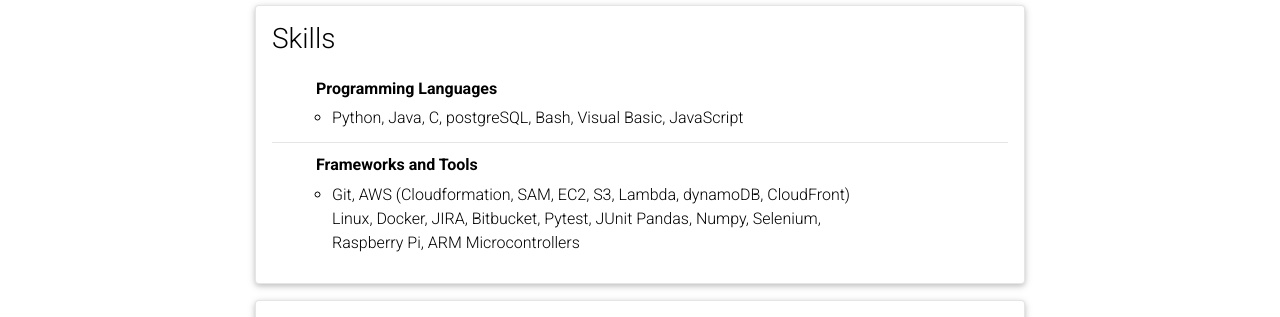
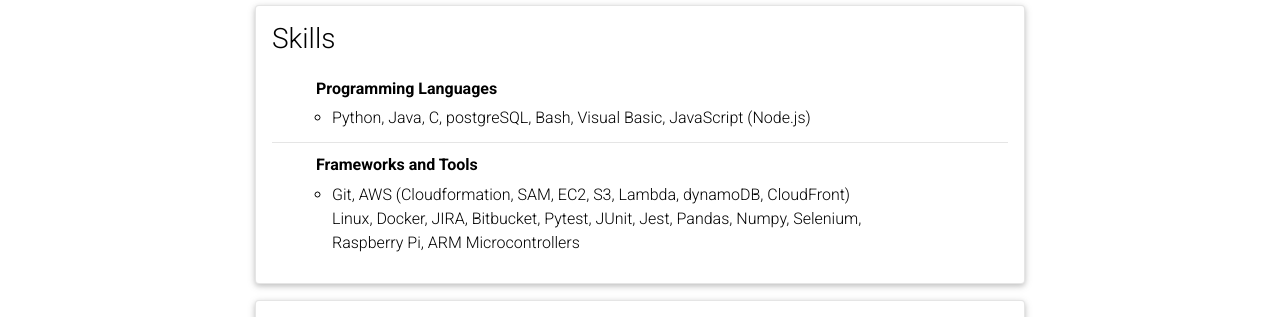
Before and after one commit to ArthurAtangana/ArthurAtangana.github.io, a Jekyll site: the page built from _pages/cv.md, in a window 1280 px wide and 900 px high. Shown: the part 356-673 px from the top of the window. Built offline with Jekyll 4.4.1, drawn with Linux system fonts in a browser that asks for light colours; comment, search, counter and statistics services are not loaded; a style sheet for code colours, icons or effects is not loaded.

Commit message:
updated cv info

```diff
--- a/_data/cv.yml
+++ b/_data/cv.yml
@@ -11,12 +11,12 @@
   contents:
     - title: Programming Languages
       description:
-        - Python, Java, C, postgreSQL, Bash, Visual Basic, JavaScript
+        - Python, Java, C, postgreSQL, Bash, Visual Basic, JavaScript (Node.js)
     - title: Frameworks and Tools
       description:
         - Git, AWS (Cloudformation, SAM, EC2, S3, Lambda, dynamoDB, CloudFront)
           Linux, Docker, JIRA, Bitbucket,
-          Pytest, JUnit
+          Pytest, JUnit, Jest,
           Pandas, Numpy, Selenium,
           Raspberry Pi, ARM Microcontrollers
 
```
Also changed, not shown: 2 other files.
